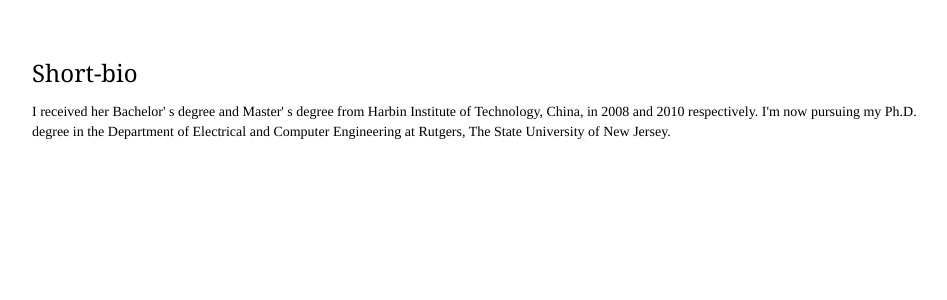
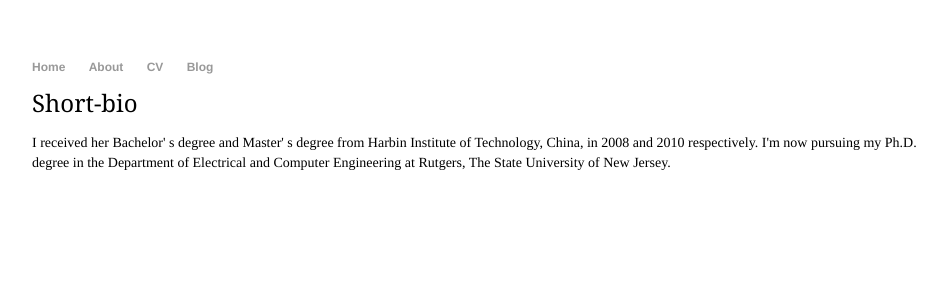
Before and after one commit to Deb25/Deb25.github.io, a Jekyll site: the page about/index.html, which Jekyll copies as it is, in a window 1280 px wide. Shown: the top 300 px of the page, without its empty margins (160-1107 px from the left). Built offline with Jekyll 4.4.1, drawn with Linux system fonts in a browser that asks for light colours.

Commit message:
Update index.html

```diff
--- a/about/index.html
+++ b/about/index.html
@@ -6,6 +6,15 @@
 		<link rel="stylesheet" type="text/css" href="/css/main.css">
 	</head>
 	<body>
+		<nav>
+    		<ul>
+        		<li><a href="/">Home</a></li>
+	        	<li><a href="/about">About</a></li>
+        		<li><a href="/cv">CV</a></li>
+        		<li><a href="/blog">Blog</a></li>
+    		</ul>
+		</nav>
+		<div class="container">
     		<div class="blurb">
         		<h1>Short-bio</h1>
 				<p>I received her Bachelor' s degree and Master' s degree from Harbin Institute of Technology, China, in 2008 and 2010 respectively. I'm now pursuing my Ph.D. degree in the Department of Electrical and Computer Engineering at Rutgers, The State University of New Jersey.</p>
```
